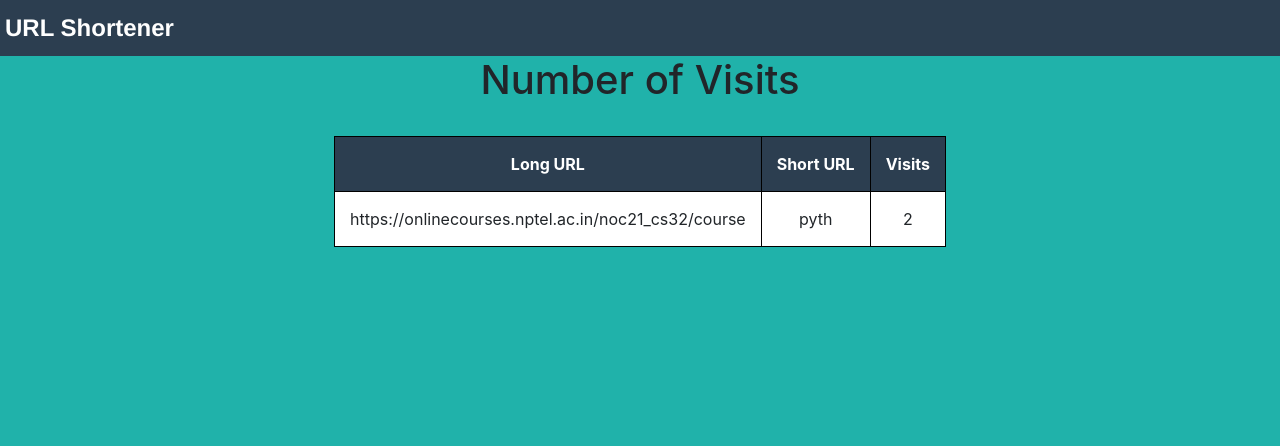
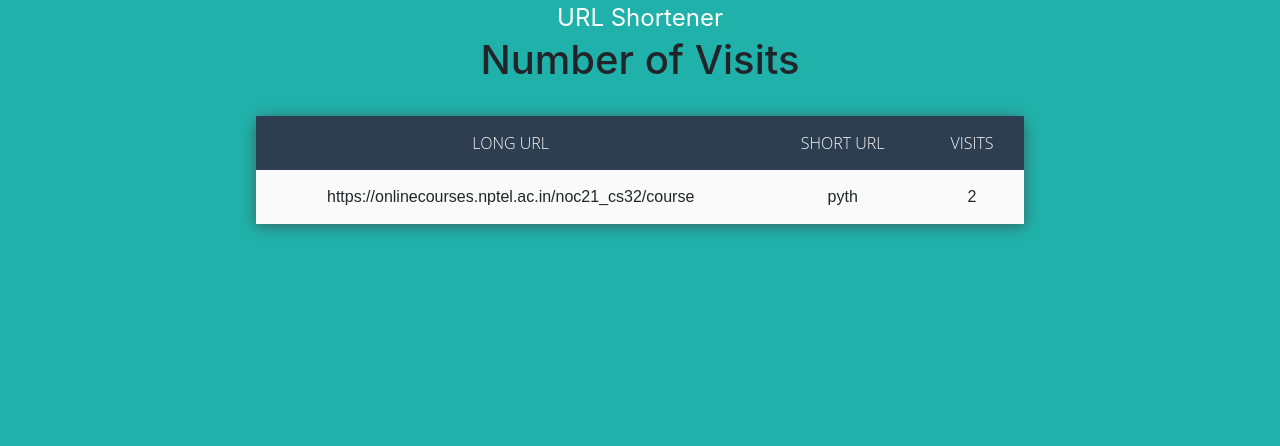
Before and after one commit to ritujaryan/url_shortener, a Django app: page /analytics/ in a window 1280 px wide. Shown: the top 446 px of the page. Run offline with Django 3.2, Linux system fonts and the light colour scheme; data comes from the database, SQL or seed files in the repository; some libraries are stand-ins or nearby versions.

Commit message:
analytics 3

```diff
--- a/url_shortener_app/templates/analytics.html
+++ b/url_shortener_app/templates/analytics.html
@@ -9,28 +9,40 @@
 
 
     <style type="text/css">
-        table,
-        th,
-        td {
-            border: 1px solid black;
+
+        table {
+        align-self: center;
+        left: 50%;
+        top: 50%;
+
+        width: 60%;
         border-collapse: collapse;
-            padding: 15px;
-            border-spacing: 5px;
+        border-spacing: 0;
+        box-shadow: 0 2px 15px rgba(64, 64, 64, 0.7);
+        border-radius: 12px 12px 0 0;
+
+        overflow: auto;
+      }
+      td,
+      th {
+        padding: 15px 20px;
         text-align: center;
-
       }
       th {
-            background-color:#2C3E50;
-            color: #ffffff;
+        background-color: #2c3e50;
+        color: #fafafa;
+        font-family: "Open Sans", Sans-serif;
+        font-weight: 200;
+        text-transform: uppercase;
       }
-        td{
-            background-color: white;
+      tr {
+        width: 100%;
+        background-color: #fafafa;
+        font-family: "Montserrat", sans-serif;
       }
-        tr:nth-child(odd){
-            background-color: #eeeeee;
+      tr:nth-child(even) {
+        background-color:#cfd8dc;
       }
-        table{
-            overflow-x: auto;
 
 
         }
@@ -102,7 +114,7 @@
 		<div class="container">
 			<div class="row">
 				<h3> Created by -
-					<a href="https://rishabhrathi22.github.io" target="_blank" style="color: white;"> Rituj Aryan </a>
+					<a href="#" target="_blank" style="color: white;"> Rituj Aryan </a>
 				</h3>
 			</div>
 		</div>
--- a/url_shortener_app/templates/form.html
+++ b/url_shortener_app/templates/form.html
@@ -161,7 +161,7 @@
 		<div class="container">
 			<div class="row">
 				<h3> Created by -
-					<a href="https://rishabhrathi22.github.io" target="_blank" style="color: white;"> Rituj Aryan </a>
+					<a href="#" target="_blank" style="color: white;"> Rituj Aryan </a>
 				</h3>
 			</div>
 		</div>
--- a/url_shortener_app/views.py
+++ b/url_shortener_app/views.py
@@ -27,7 +27,7 @@
                 obj = LongToShort(longurl = ip_longurl, shorturl = ip_customname)
                 obj.save()
             else:
-                return reder(request, 'sorry.html')
+                return render(request, 'sorry.html')
 
         return HttpResponse('Your shorturl is ' + 'https://ra-shorturl.herokuapp.com/redirect/' + final_url)
     else:
```
Lines whose indentation alone changed are shown as unchanged.
